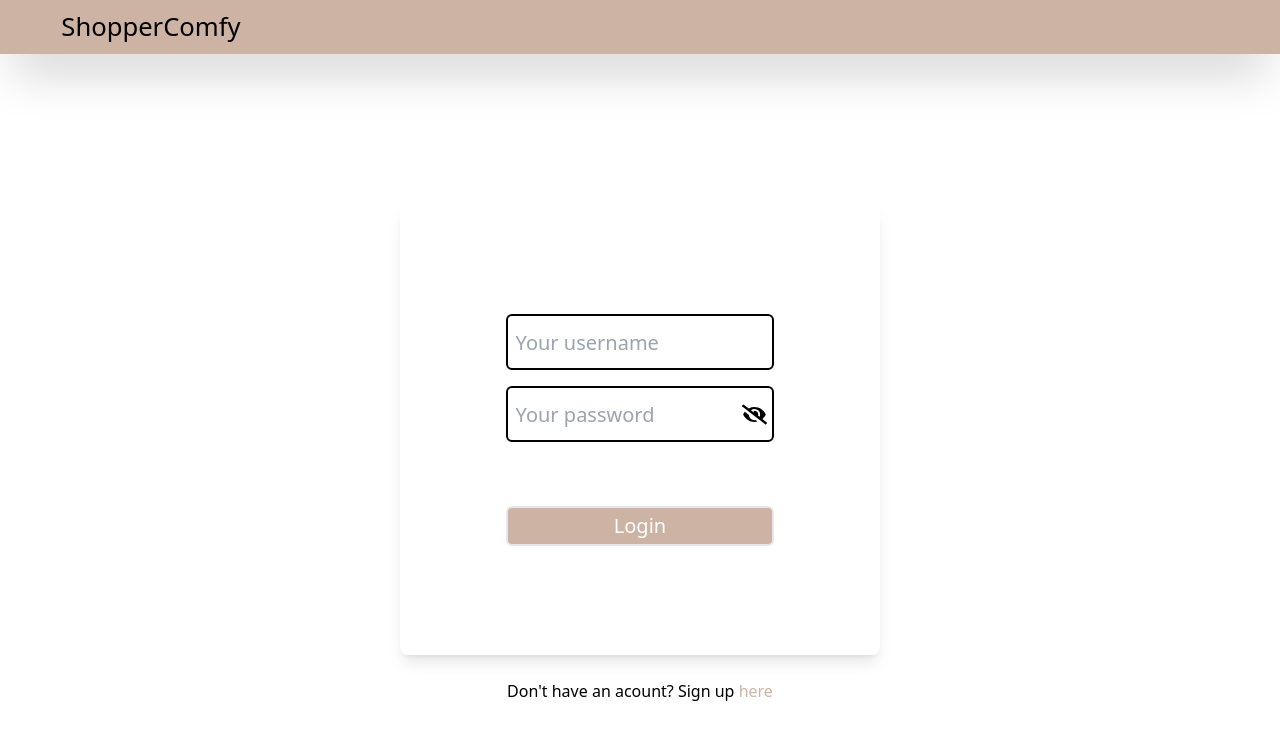
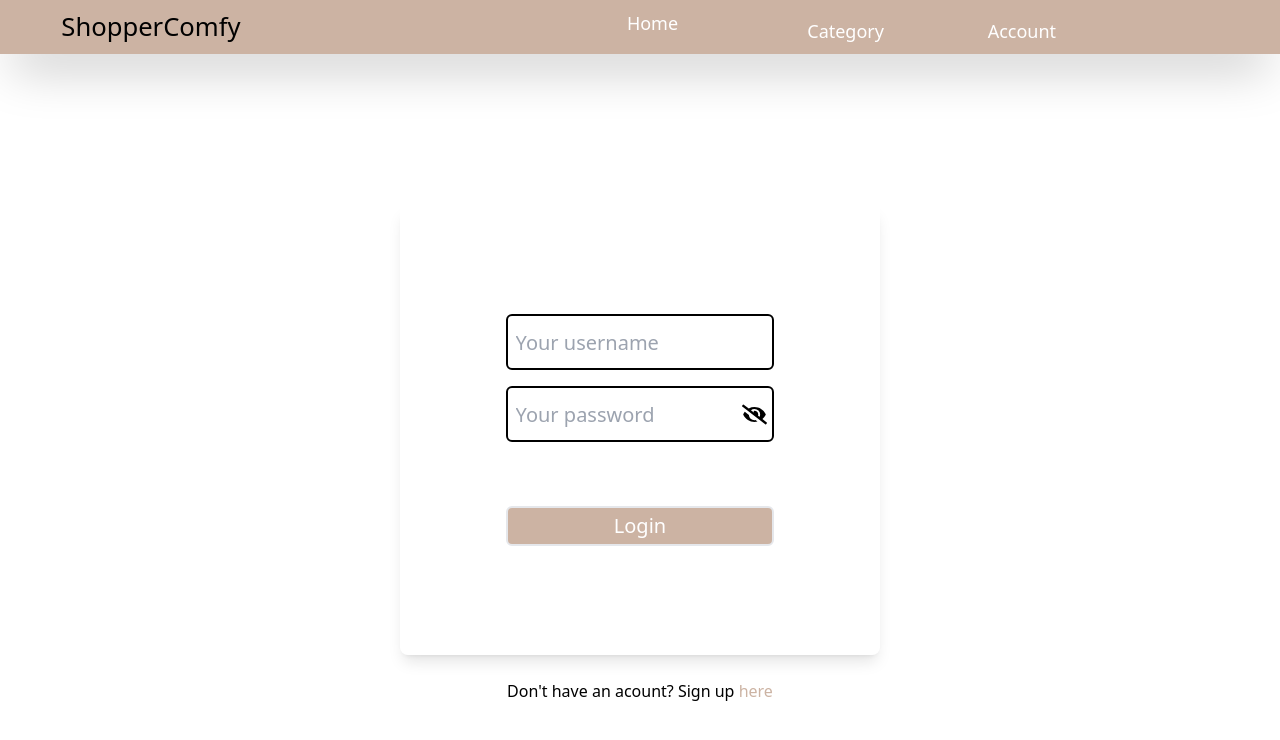
Before and after one commit to tee4tao/ShopperComfy, a React (Vite) app: page / in a window 1280 px wide. Shown: the top 740 px of the page. Built offline with nearby package versions, Linux system fonts and the light colour scheme.

Commit message:
working on the nav page

```diff
--- a/src/Nav.jsx
+++ b/src/Nav.jsx
@@ -18,7 +18,7 @@ const Nav = () => {
   return (
     <main className="fixed top-0 w-screen ">
       <nav className="w-full flex justify-center items-center shadow-2xl bg-Dark-nude">
-        <div className="nav-center flex flex-col justify-between items-center w-11/12">
+        <div className="nav-center flex flex-col justify-between items-center w-11/12 md:flex-row">
           <div className="nav-header flex justify-between items-center w-full p-2">
             <Link to={"home"} className="nav-logo">
               ShopperComfy
@@ -31,23 +31,23 @@ const Nav = () => {
             </button>
           </div>
           <div
-            className="links-container w-screen h-0 overflow-hidden ease-linear duration-300 bg-white"
+            className="links-container w-screen h-0 overflow-hidden ease-linear duration-300 bg-white md:bg-transparent"
             ref={linksContainerRef}
           >
             <div
-              className="links flex flex-col justify-around items-start w-11/12 space-y-2 p-2"
+              className="links flex flex-col justify-around items-start w-11/12 space-y-2 p-2 md:flex-row"
               ref={linksRef}
             >
               <Link
                 to={"home"}
-                className="capitalize text-lg text-Dark-nude w-screen hover:bg-Dark-nude hover:text-white ease-linear duration-300 hover:translate-x-4"
+                className="capitalize text-lg text-Dark-nude w-screen hover:bg-Dark-nude hover:text-white ease-linear duration-300 hover:translate-x-4 md:text-white"
               >
                 Home
               </Link>
-              <div className="capitalize text-lg text-Dark-nude w-screen hover:bg-Dark-nude hover:text-white ease-linear duration-300 hover:translate-x-4">
+              <div className="capitalize text-lg text-Dark-nude w-screen hover:bg-Dark-nude hover:text-white ease-linear duration-300 hover:translate-x-4 md:text-white">
                 Category
               </div>
-              <div className="capitalize text-lg text-Dark-nude w-screen  hover:bg-Dark-nude hover:text-white ease-linear duration-300 hover:translate-x-4 ">
+              <div className="capitalize text-lg text-Dark-nude w-screen  hover:bg-Dark-nude hover:text-white ease-linear duration-300 hover:translate-x-4  md:text-white">
                 Account
               </div>
             </div>
--- a/src/index.css
+++ b/src/index.css
@@ -94,3 +94,9 @@
     width: 1rem;
   }
 }
+
+@media screen and (min-width: 768px) {
+  .links-container {
+    height: auto !important;
+  }
+}
```
